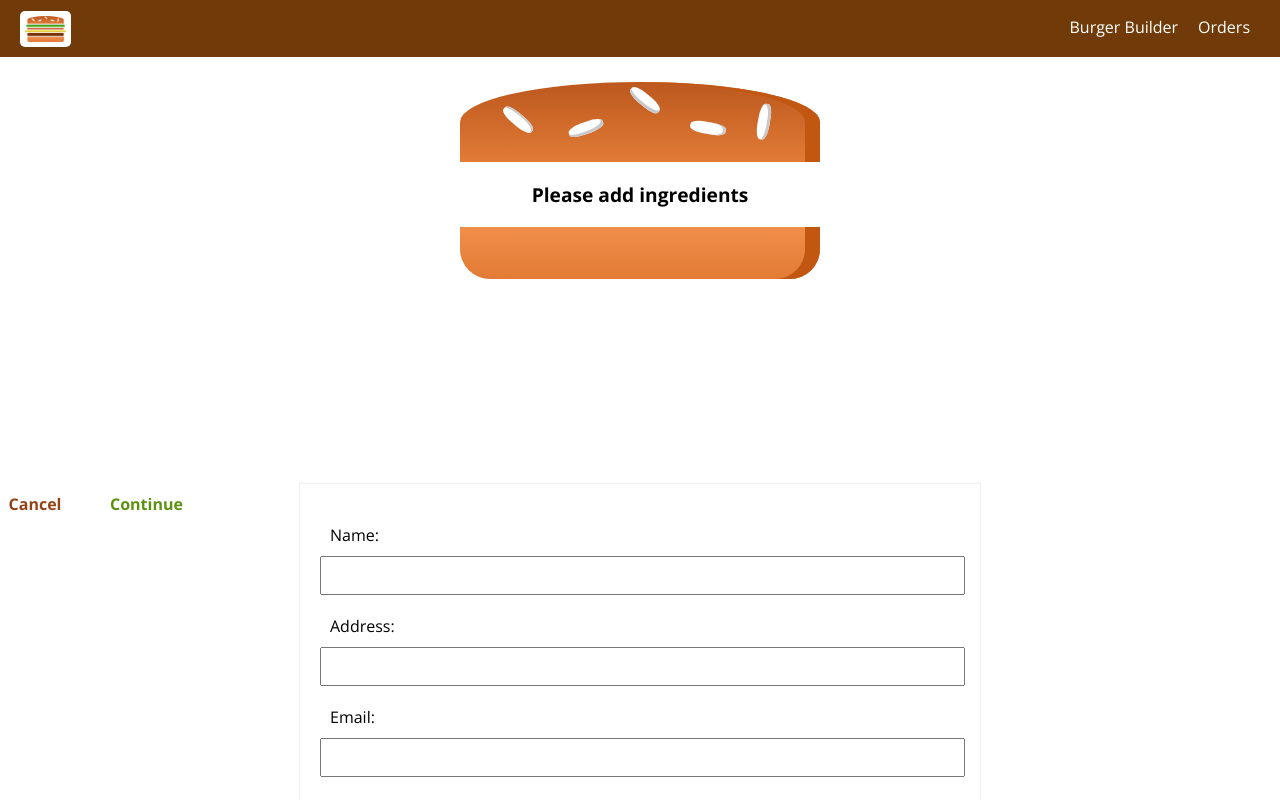
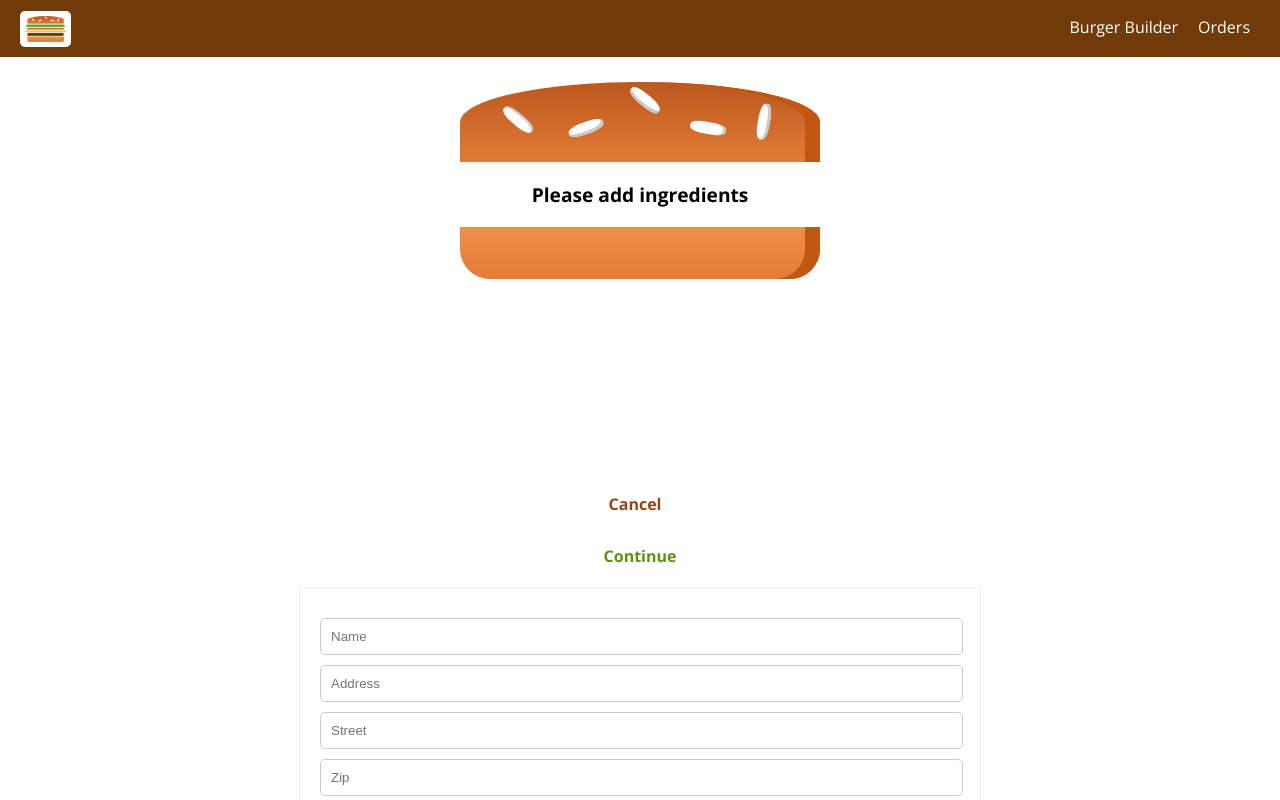
Before and after one commit to pradeepbp1310/React, a React (Create React App) app in the folder burger-builder/: page /checkout in a window 1280 px wide. Both pictures are taken after a click on the button "Continue". Shown: the top 800 px of the page. Built offline with nearby package versions, Linux system fonts and the light colour scheme.

Commit message:
Creating a custom dynamic input component

```diff
--- a/burger-builder/src/components/UI/Button/Button.module.css
+++ b/burger-builder/src/components/UI/Button/Button.module.css
@@ -6,9 +6,9 @@
     cursor: pointer;
     font: inherit;
     padding: 10px;
-    margin: 10px;
+    margin: 10px auto;
     font-weight: bold;
-    float: left;
+    width: 100%;
 }
 
 .Button:first-of-type {
--- /dev/null
+++ b/burger-builder/src/components/UI/Input/Input.js
@@ -0,0 +1,41 @@
+import React from 'react';
+import classes from './Input.module.css';
+
+const input = (props) => {
+    let inputElement = null;
+
+    switch (props.elementType) {
+        case ('input'):
+            inputElement = <input className={classes.InputElement} {...props.elementConfig} value={props.value} onChange={props.changed} />;
+            break;
+        case ('textarea'):
+            inputElement = <textarea className={classes.InputElement} {...props.elementConfig} value={props.value} onChange={props.changed} />;
+            break;
+        case ('select'):
+            console.log(props);
+            inputElement = (
+                <select className={classes.InputElement} {...props.elementConfig} onChange={props.changed} value={props.value}>
+                    {
+                        props.elementConfig.options.map(o => {
+                            return <option value={o.value} key={o.value}>{o.displayValue}</option>
+                        })
+
+                    }
+                </select>
+            );
+            break;
+        default:
+            inputElement = <input className={classes.InputElement} {...props.elementConfig} value={props.value} />;
+            return inputElement;
+    }
+
+
+    return (
+        <div className={classes.Input}>
+            {/* <label className={classes.Label}>{props.label}: </label> */}
+            {inputElement}
+        </div>
+    )
+}
+
+export default input;
--- /dev/null
+++ b/burger-builder/src/components/UI/Input/Input.module.css
@@ -0,0 +1,22 @@
+.Input{
+    display: block;
+    margin: 10px auto;
+
+}
+
+.Label{
+    font-weight: bold;
+    display: block;
+}
+
+.InputElement{
+    padding: 10px;
+    border: 1px solid #ccc;
+    border-radius:  5px;
+    width: 97%;
+    display: block;
+}
+
+.InputElement:focus{
+    background: #ccc;
+}
--- a/burger-builder/src/containers/Checkout/ContactData/ContactData.js
+++ b/burger-builder/src/containers/Checkout/ContactData/ContactData.js
@@ -1,17 +1,83 @@
 import React, { Component } from 'react';
 import Button from '../../../components/UI/Button/Button';
-import classes from './ContactData.module.css';
 import axios from '../../../axios-orders';
 import Spinner from '../../../components/UI/Spinner/Spinner';
+import Input from '../../../components/UI/Input/Input';
+import classes from './ContactData.module.css';
 
 class ContactData extends Component {
 
     state = {
-        showSpinner: false
+        showSpinner: false,
+        orderForm: {
+            name: {
+                elementType: 'input',
+                elementConfig: {
+                    type: 'input',
+                    placeholder: 'Name'
+                },
+                value: '',
+            },
+            address: {
+                elementType: 'input',
+                elementConfig: {
+                    type: 'input',
+                    placeholder: 'Address'
+                },
+                value: '',
+            },
+            street: {
+                elementType: 'input',
+                elementConfig: {
+                    type: 'input',
+                    placeholder: 'Street'
+                },
+                value: '',
+            },
+            zipCode: {
+                elementType: 'input',
+                elementConfig: {
+                    type: 'input',
+                    placeholder: 'Zip'
+                },
+                value: '',
+            },
+            city: {
+                elementType: 'input',
+                elementConfig: {
+                    type: 'input',
+                    placeholder: 'City'
+                },
+                value: '',
+            },
+            email: {
+                elementType: 'input',
+                elementConfig: {
+                    type: 'input',
+                    placeholder: 'Email'
+                },
+                value: '',
+            },
+            deliveryMethod: {
+                elementType: 'select',
+                elementConfig: {
+                    type: 'select',
+                    placeholder: 'Delivery Method',
+                    options: [
+                        { value: 'fastest', displayValue: 'Fastest' },
+                        { value: 'cheapest', displayValue: 'Cheapest' }
+                    ]
+
+                },
+                value: '',
+            },
+        }
     }
+
     orderHandler = () => {
         this.setState({
             showSpinner: true,
+
         })
         const data = {
             ingredients: this.props.ingredients,
@@ -46,34 +112,54 @@ class ContactData extends Component {
         )
     }
 
+    inputChangeHandler(event, inputIdentifier) {
+        let updatedForm = {
+            ...this.state.orderForm
+        }
+        const updatedElem = {
+            ...updatedForm[inputIdentifier]
+        }
+        updatedElem.value = event.target.value;
+        updatedForm[inputIdentifier] = updatedElem;
+        this.setState({
+            orderForm: updatedForm
+        })
+    }
     render() {
+        let inputElement = [];
+        for (let inp in this.state.orderForm) {
+            inputElement.push(
+                {
+                    id: inp,
+                    elementType: this.state.orderForm[inp].elementType,
+                    elementConfig: this.state.orderForm[inp].elementConfig,
+                    value: this.state.orderForm[inp].value
+                }
+            )
+        }
+
         let elem = null;
+
         if (this.state.showSpinner) {
             elem = <Spinner />
         } else {
             elem = (
                 <React.Fragment>
-                    <div className={classes.ContactData}>
-                        <form>
-                            <div>
-                                <label>Name:</label>
-                                <input type='text' />
-                            </div>
-                            <div>
-                                <label>Address:</label>
-                                <input type='text' />
-                            </div>
-                            <div>
-                                <label>Email:</label>
-                                <input type='text' />
-                            </div>
-                            <div>
-                                <label>Phone:</label>
-                                <input type='text' />
-                            </div>
-                        </form>
+                    <form className={classes.ContactData}>
+                        {
+                            inputElement.map(inp => {
+                                return <Input
+                                    elementType={inp.elementType}
+                                    value={inp.value}
+                                    elementConfig={inp.elementConfig}
+                                    key={inp.id}
+                                    changed={(event) => { this.inputChangeHandler(event, inp.id) }}
+                                />
+                            })
+                        }
+
                         <Button btnType='Success' clicked={this.orderHandler}>ORDER</Button>
-                    </div>
+                    </form>
                 </React.Fragment>
             )
         }
--- a/burger-builder/src/containers/Checkout/ContactData/ContactData.module.css
+++ b/burger-builder/src/containers/Checkout/ContactData/ContactData.module.css
@@ -5,17 +5,3 @@
     margin: 10px auto;
     padding: 20px;
 }
-.ContactData form > div{
-    margin: 10px 0
-}
-.ContactData label{
-    padding: 10px;
-    width: 200px;
-    display: inline-block
-}
-
-.ContactData input{
-    padding: 10px;
-    width: 97%;
-    padding: 10px;
-}
```
